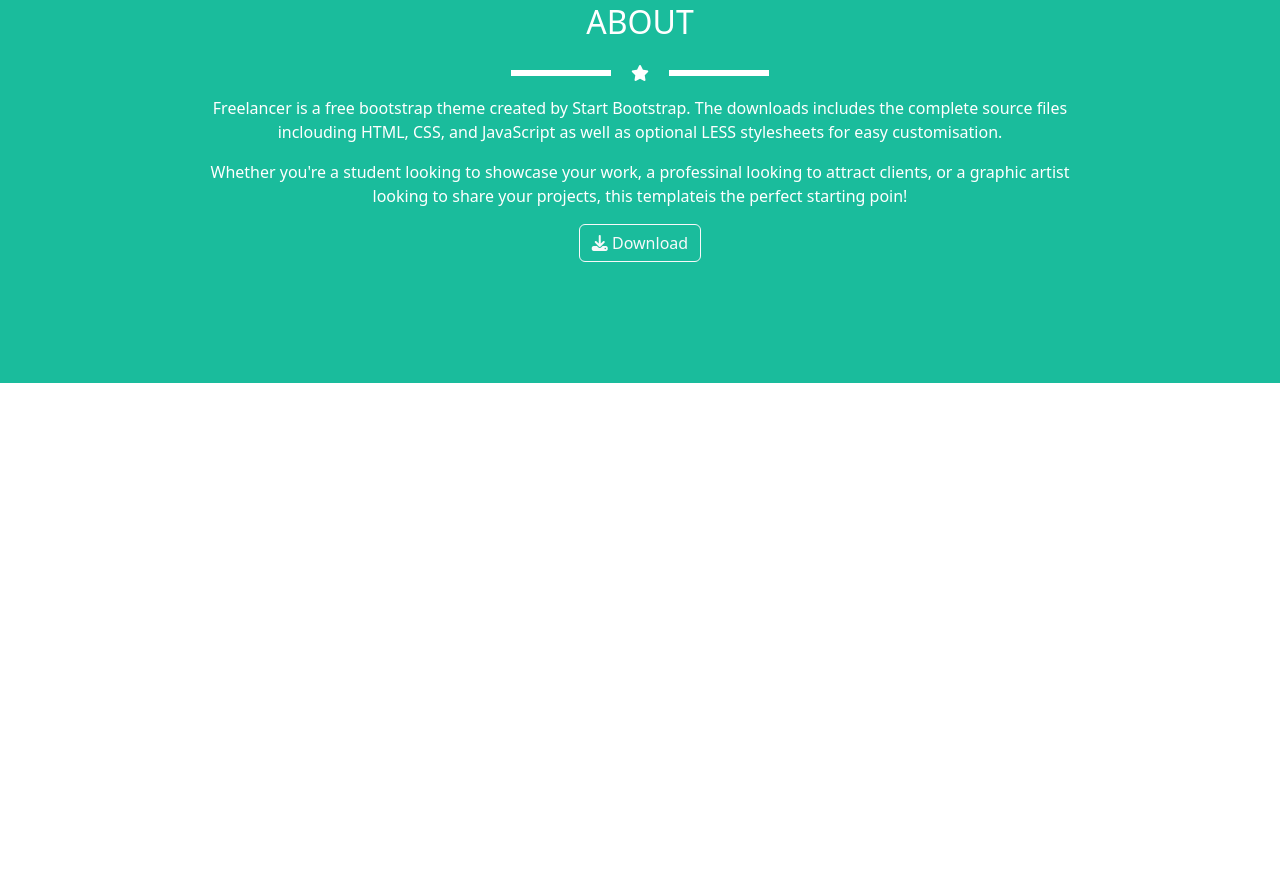
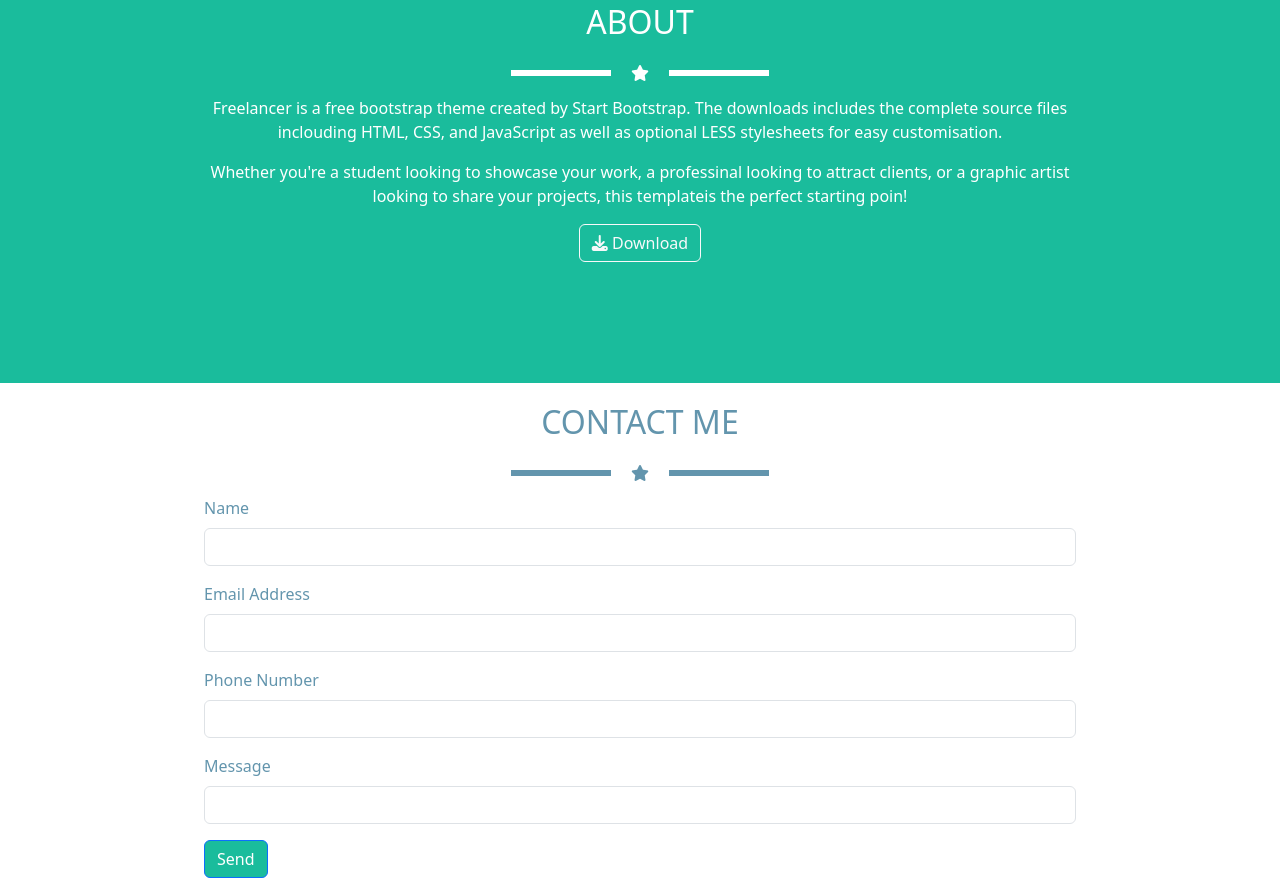
Before and after one commit to alessiarabacchi/html-css-bootstrap-freelancer, a plain HTML site: page index.html in a window 1280 px wide. Shown: the part 2241-3119 px from the top of the page. Before the commit the page ends 2624 px from the top, so only its background shows below. Drawn offline with nearby package versions, Linux system fonts and the light colour scheme.

Commit message:
add section 4

```diff
--- a/css/style.css
+++ b/css/style.css
@@ -34,7 +34,8 @@ img {
   color: #6395ad;
 }
 
-.second-section .line {
+.second-section .line,
+.fourth-section .line {
   border: 3px solid #6395ad;
 }
 
@@ -44,3 +45,14 @@ img {
   background-color: #1abc9c;
   color: white;
 }
+
+.fourth-section {
+  padding-top: 20px;
+  min-height: 400px;
+  background-color: white;
+  color: #6395ad;
+}
+
+.fourth-section button {
+  background-color: #1abc9c;
+}
--- a/index.html
+++ b/index.html
@@ -137,12 +137,58 @@
           <span> <i class="fa-solid fa-star"></i> </span>
           <div class="line"></div>
         </div>
-        <p>Freelancer is a free bootstrap theme created by Start Bootstrap. The downloads includes the complete source files inclouding HTML, CSS, and JavaScript as well as optional LESS stylesheets for easy customisation. </p>
-        <p>Whether you're a student looking to showcase your work, a professinal looking to attract clients, or a graphic artist looking to share your projects, this templateis the perfect starting poin! </p>
+        <div  >
+        <p class=".d-md-flex">
+          Freelancer is a free bootstrap theme created by Start Bootstrap. The
+          downloads includes the complete source files inclouding HTML, CSS, and
+          JavaScript as well as optional LESS stylesheets for easy
+          customisation.
+        </p>
+        <p class=".d-md-flex">
+          Whether you're a student looking to showcase your work, a professinal
+          looking to attract clients, or a graphic artist looking to share your
+          projects, this templateis the perfect starting poin!
+        </p>
         <button class="btn btn-outline-light">
           <i class="fa-solid fa-download"></i>
-           Download</button>
+          Download
+        </button>
+      </div>
+    </section>
 
+    <!-- Section 4  -->
+    <section class="fourth-section">
+      <div class="container">
+        <h2 class="text-center">CONTACT ME</h2>
+        <div
+          class="d-flex justify-content-center align-items-center text-center"
+        >
+          <div class="line"></div>
+          <span> <i class="fa-solid fa-star"></i> </span>
+          <div class="line"></div>
+        </div>
+        <form>
+          <div class="mb-3">
+            <label for="exampleInputEmail1" class="form-label">Name</label>
+            <input type="email" class="form-control" id="exampleInputEmail1" aria-describedby="emailHelp">
+
+          </div>
+          <div class="mb-3">
+            <label for="exampleInputPassword1" class="form-label">Email Address</label>
+            <input type="password" class="form-control" id="exampleInputPassword1">
+          </div>
+          <div class="mb-3">
+            <label for="exampleInputEmail1" class="form-label">Phone Number</label>
+            <input type="email" class="form-control" id="exampleInputEmail1" aria-describedby="emailHelp">
+
+          </div>
+          <div class="mb-3">
+            <label for="exampleInputEmail1" class="form-label">Message</label>
+            <input type="email" class="form-control" id="exampleInputEmail1" aria-describedby="emailHelp">
+
+          </div>
+          <button type="submit" class="btn btn-primary">Send</button>
+        </form>
     </section>
   </body>
 </html>
```
